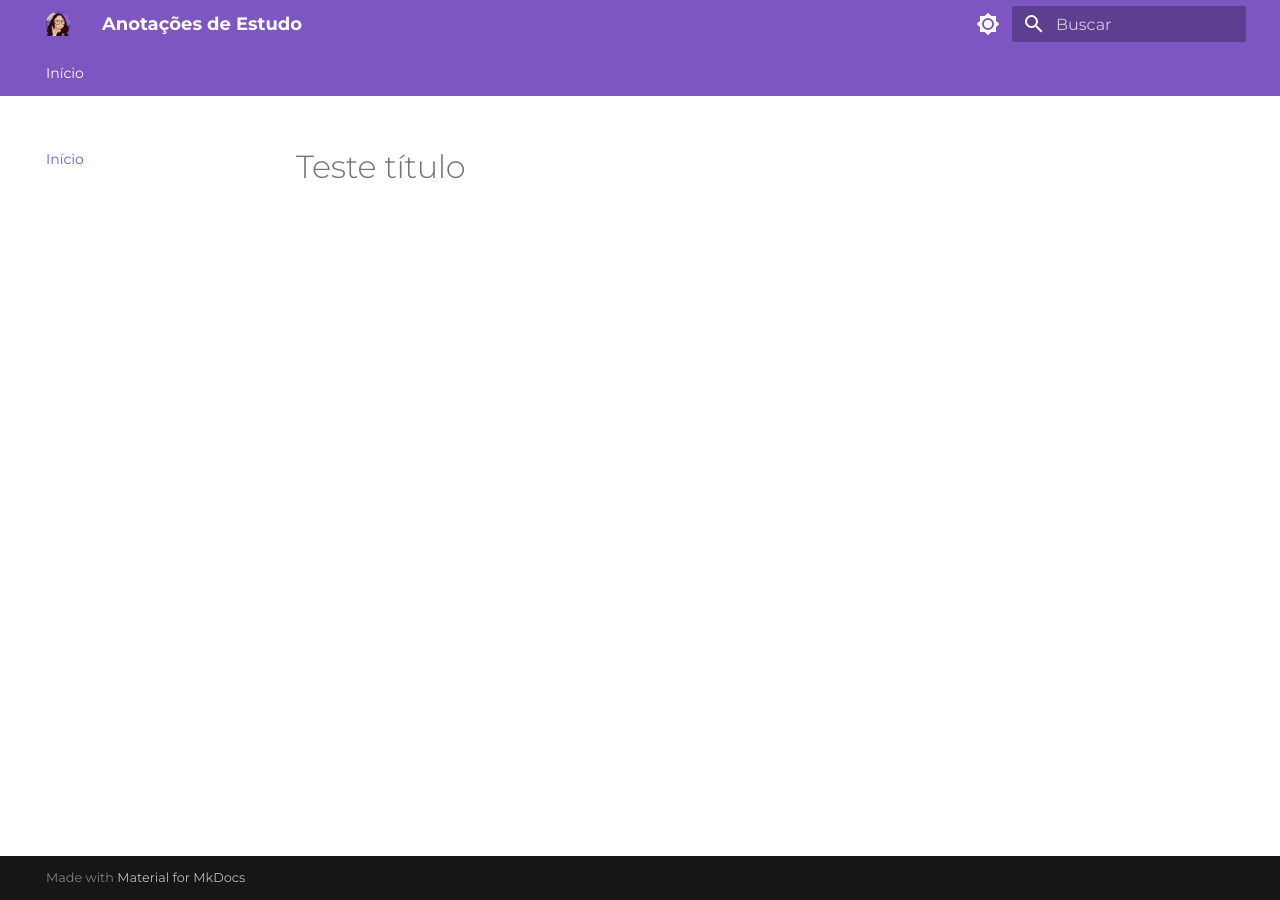
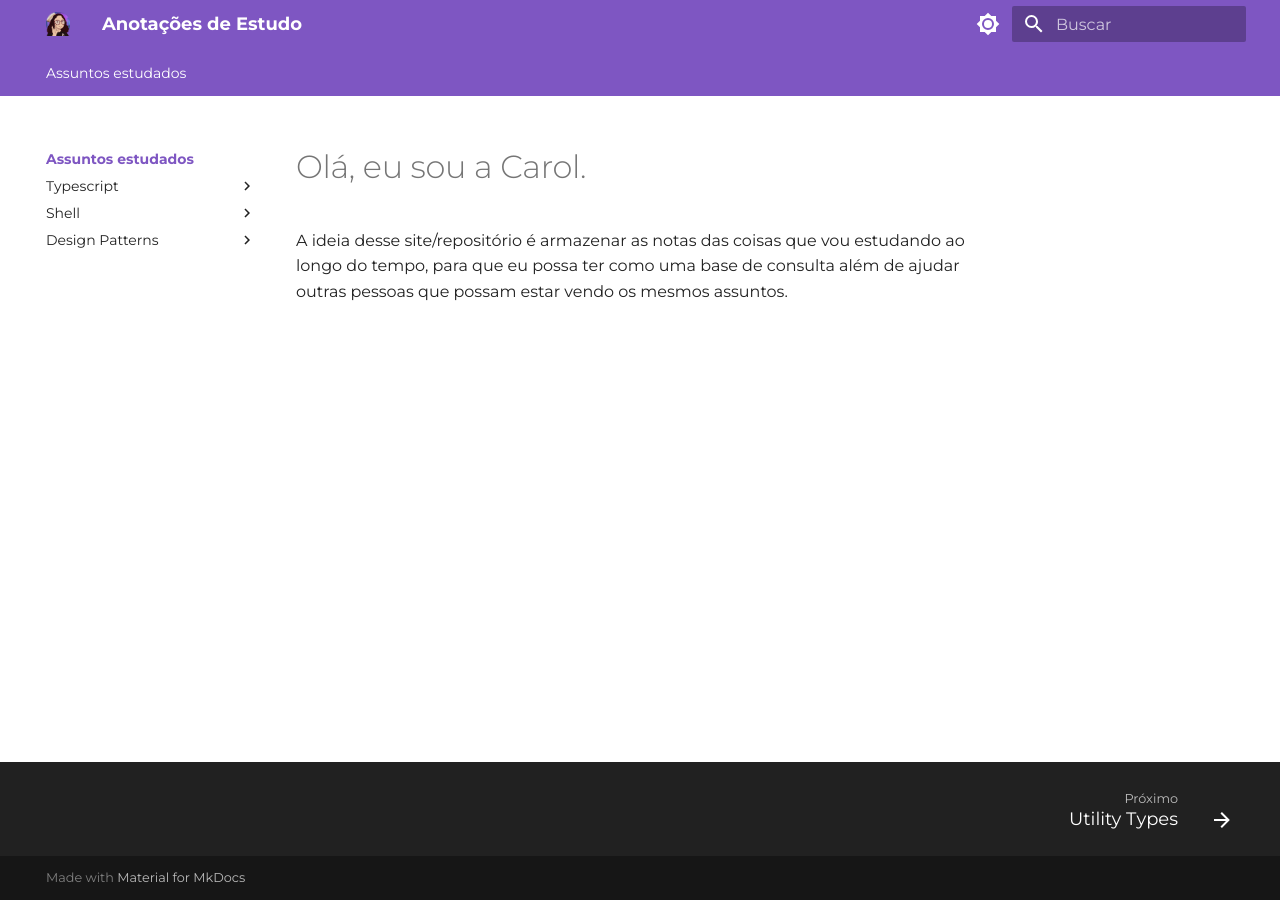
Before and after one commit to CarolPinheiro/study-notes, an MkDocs documentation site: the page built from docs/index.md, in a window 1280 px wide. Built offline with MkDocs 1.6.1 and Material for MkDocs 9.7.7, drawn with Linux system fonts in a browser that asks for light colours.

```diff
--- a/docs/index.md
+++ b/docs/index.md
@@ -1 +1,3 @@
-# Teste título
+# Olá, eu sou a Carol.
+
+A ideia desse site/repositório é armazenar as notas das coisas que vou estudando ao longo do tempo, para que eu possa ter como uma base de consulta além de ajudar outras pessoas que possam estar vendo os mesmos assuntos.
--- a/mkdocs.yml
+++ b/mkdocs.yml
@@ -10,7 +10,6 @@ theme:
     - navigation.tracking
     - navigation.instant
     - navigation.tabs
-    - navigation.sections
     - navigation.path
     - navigation.indexes
     - navigation.footer
@@ -49,4 +48,13 @@ markdown_extensions:
   - pymdownx.snippets
   - pymdownx.superfences
 nav:
-  - Início: index.md
+  - Assuntos estudados:
+    - index.md
+    - Typescript:
+      - Utility Types: typescript/utility-types.md
+    - Shell:
+      - Comandos: shell/comandos.md
+      - Teoria: shell/teoria.md
+    - Design Patterns:
+      - Creational:
+        - Singleton: design-patterns/creational/singleton.md
```
Also changed, not shown: docs/design-patterns/creational/singleton.md (added, +47 -0 lines), docs/shell/comandos.md (added, +89 -0 lines), docs/shell/teoria.md (added, +33 -0 lines), docs/typescript/utility-types.md (added, +24 -0 lines).
